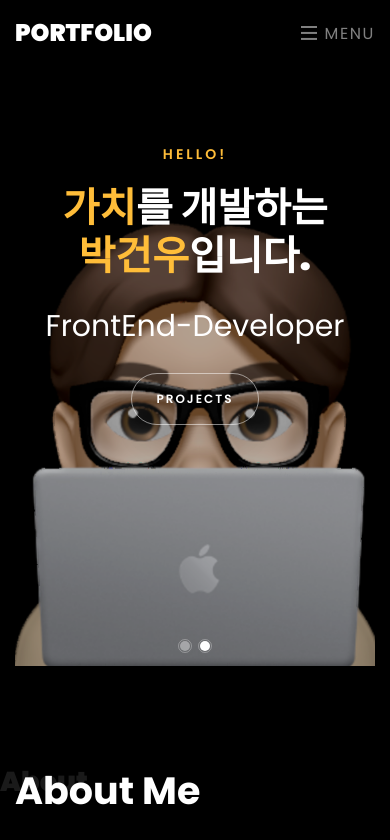
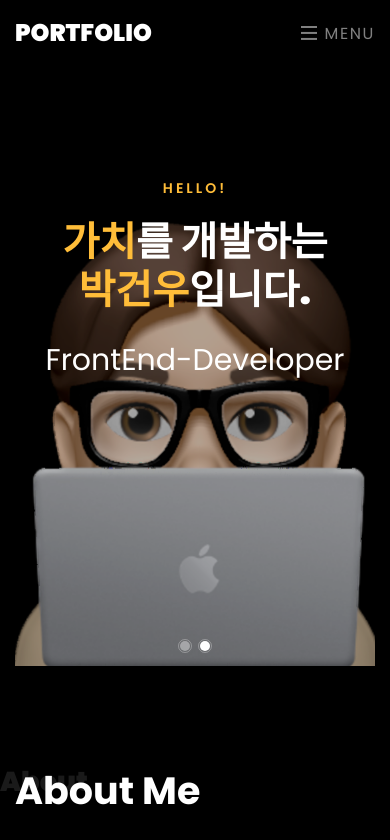
Before and after one commit to parkgeonwo/portfolio, a plain HTML site: page index.html in a window 390 px wide. Shown: the top 840 px of the page. Drawn offline with nearby package versions, Linux system fonts and the light colour scheme.

Commit message:
230623 1:32

```diff
--- a/css/style-custom.css
+++ b/css/style-custom.css
@@ -96,6 +96,9 @@
   #home-section{
     margin-top: -150px;
   }
+  .project-btn{
+    display: none;
+  }
 }
 
 
--- a/index.html
+++ b/index.html
@@ -65,7 +65,7 @@
 			            <h2 class="mb-4">FrontEnd-Developer</h2>
 			            <p>
 										<!-- <a href="#" class="btn btn-primary py-3 px-4">Hire me</a> -->
-										<a href="#projects-section" class="btn btn-white btn-outline-white py-3 px-4">Projects</a>
+										<a href="#projects-section" class="btn btn-white btn-outline-white py-3 px-4 project-btn">Projects</a>
 									</p>
 		            </div>
 		          </div>
@@ -87,7 +87,7 @@
 			            <h2 class="mb-4">FrontEnd-Developer</h2>
 			            <p>
 										<!-- <a href="#" class="btn btn-primary py-3 px-4">Hire me</a> -->
-										<a href="#projects-section" class="btn btn-white btn-outline-white py-3 px-4">Projects</a>
+										<a href="#projects-section" class="btn btn-white btn-outline-white py-3 px-4 project-btn">Projects</a>
 									</p>
 		            </div>
 		          </div>
```
